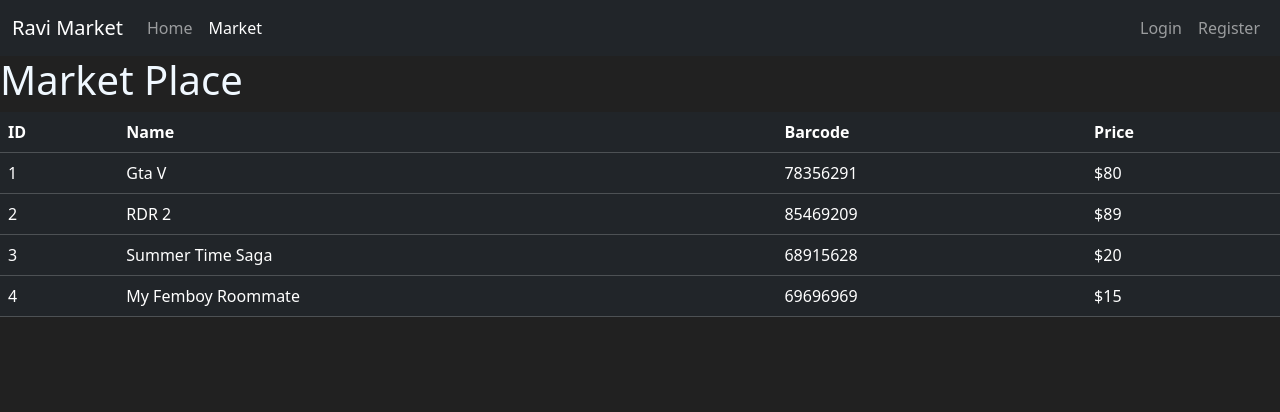
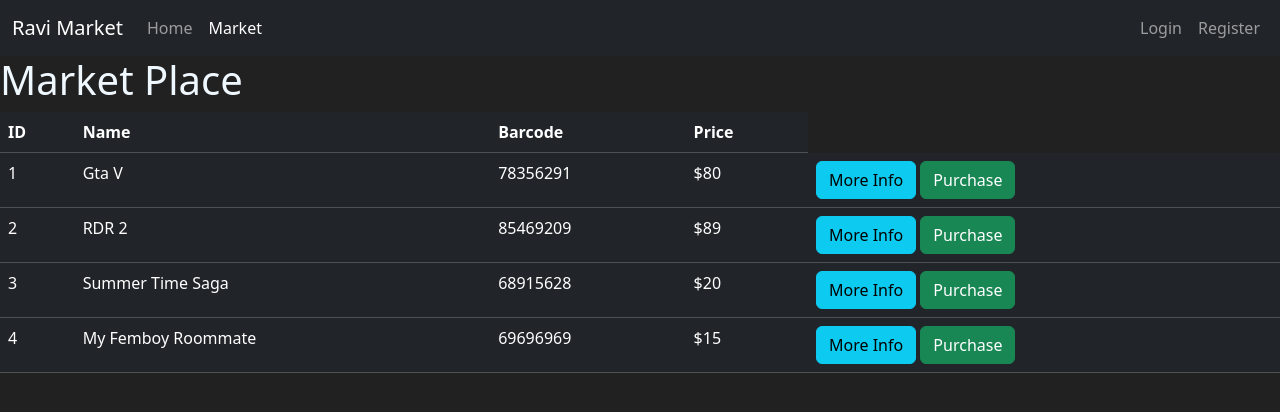
Before and after one commit to M-beast-69/Shopping_FlaskApp_Proto, a Flask app: page /market in a window 1280 px wide. Shown: the top 412 px of the page. Run offline with Flask 3, Linux system fonts and the light colour scheme.

Commit message:
added purchage buttons

```diff
--- a/templates/market.html
+++ b/templates/market.html
@@ -50,6 +50,10 @@
             <td>{{ item.name }}</td>
             <td>{{ item.barcode }}</td>
             <td>{{ item.price }}</td>
+            <td>
+                <button class="btn btn-outline btn-info">More Info</button>
+                <button class="btn btn-outline btn-success">Purchase</button>
+            </td>
         </tr>
         {% endfor %}
         </tbody>
```
